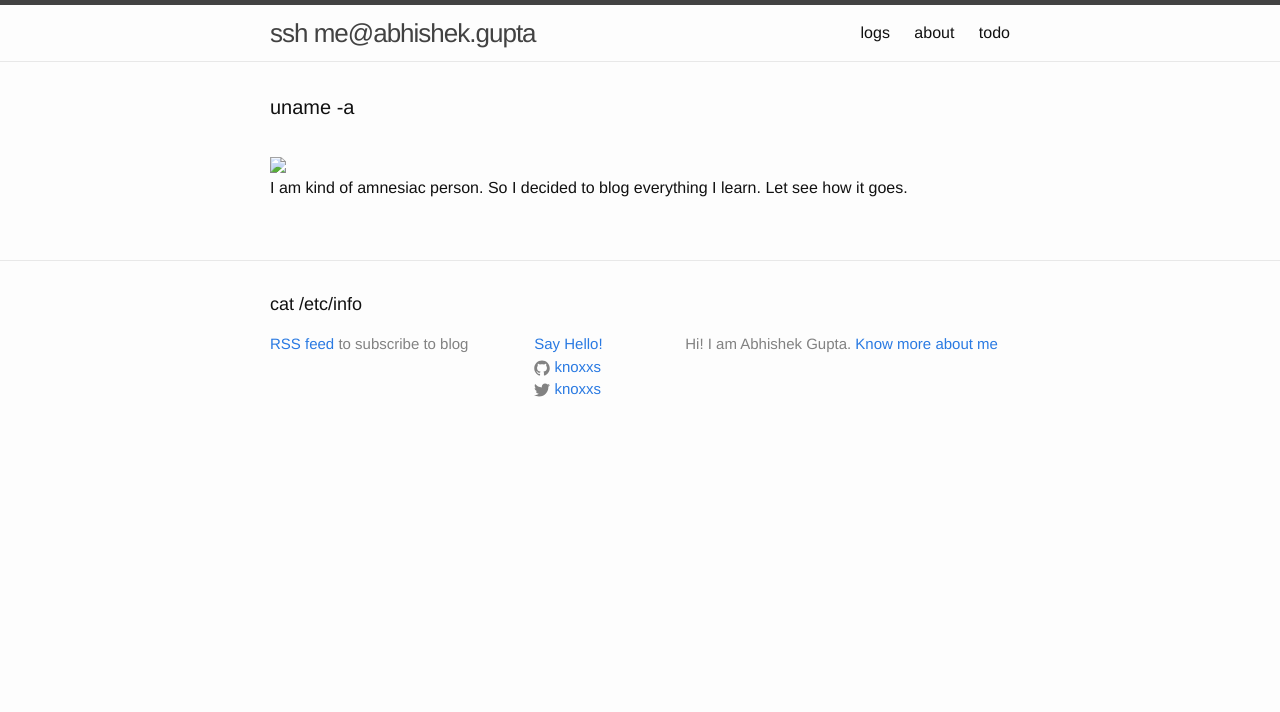
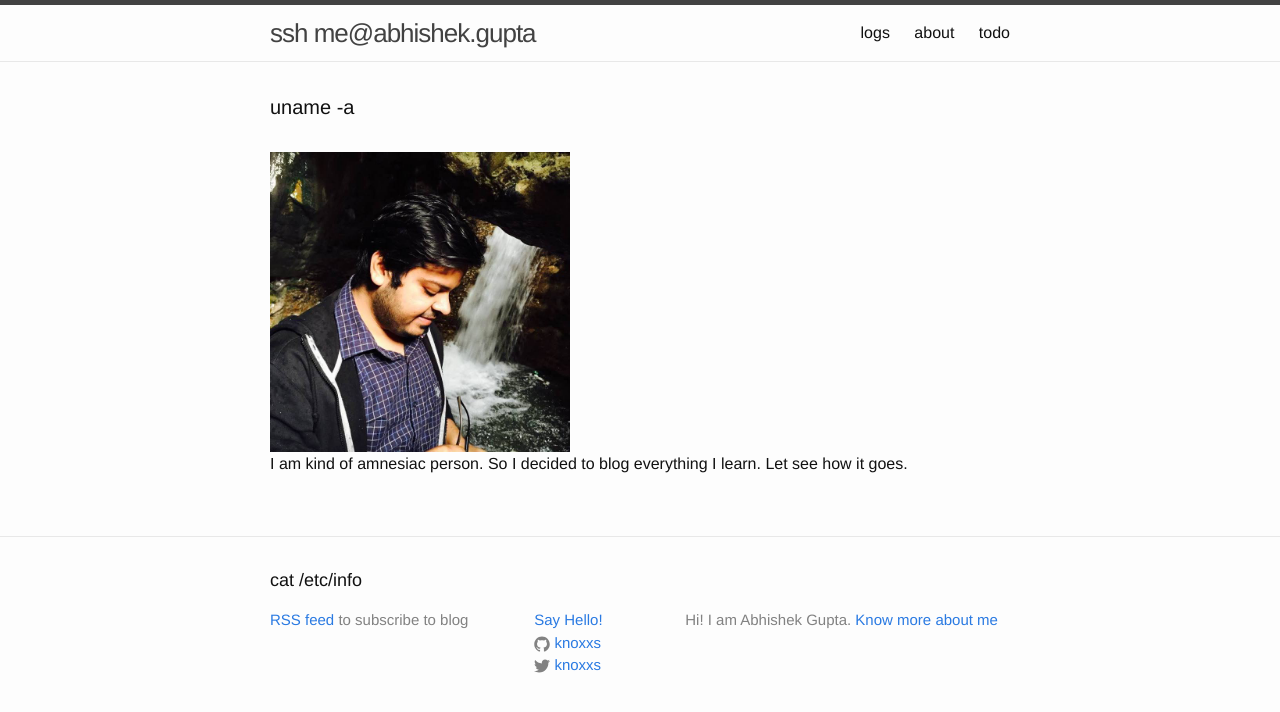
Before and after one commit to knoxxs/knoxxs.github.io, a Jekyll site: the page built from 02-about.html, in a window 1280 px wide. Shown: the top 712 px of the page. Built offline with Jekyll 4.4.1, drawn with Linux system fonts in a browser that asks for light colours; Markdown is read by kramdown in place of the engine named in the settings.

Commit message:
modifies about image

```diff
--- a/02-about.html
+++ b/02-about.html
@@ -5,7 +5,7 @@ header: 'uname -a'
 permalink: /about/
 ---
 
-<img src="assets/me.jpg">
+<img src="/assets/me.jpg" height="300px" width="300px">
 
 <div>
     I am kind of amnesiac person. So I decided to blog everything I learn. Let see how it goes.
```
